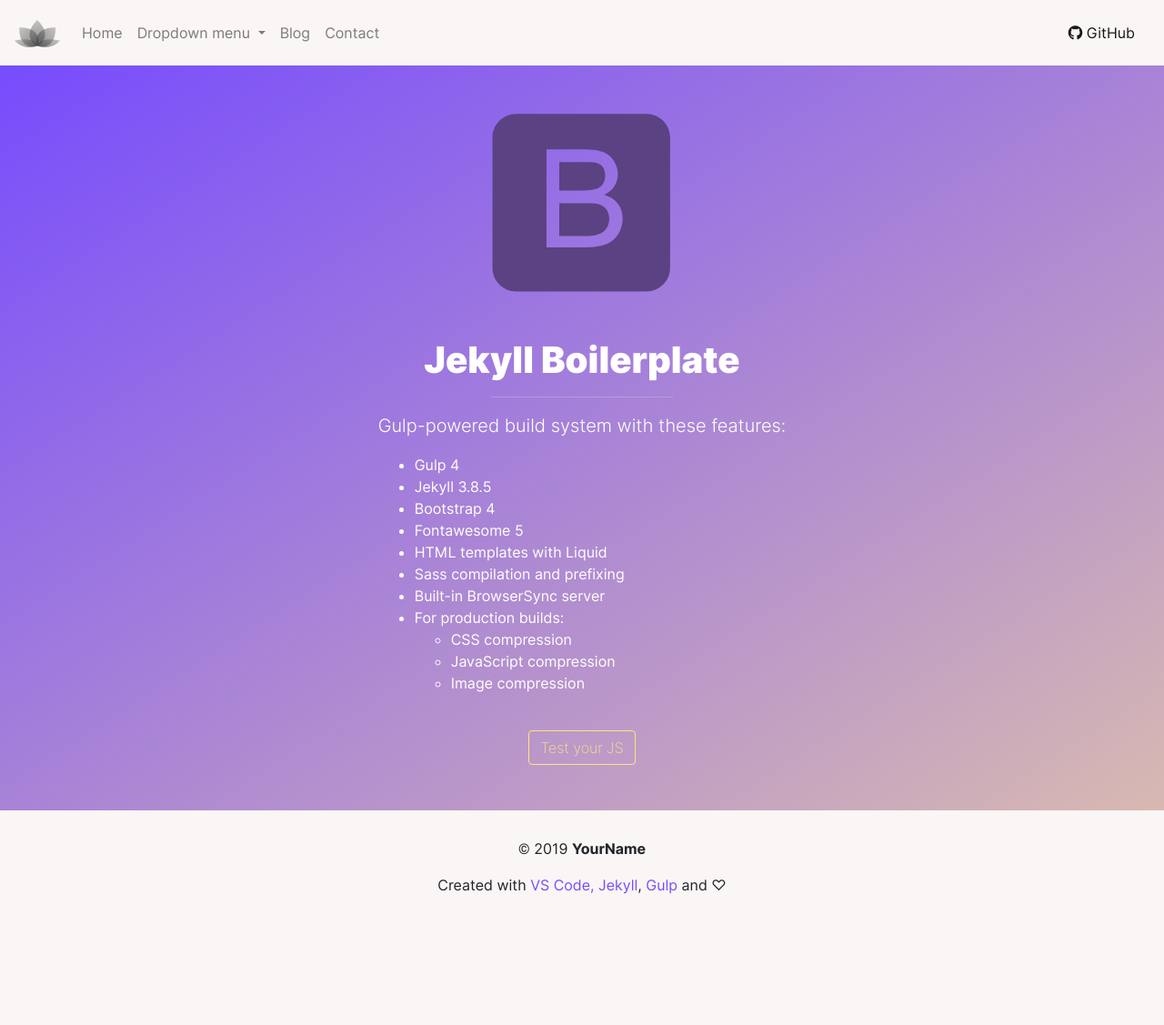
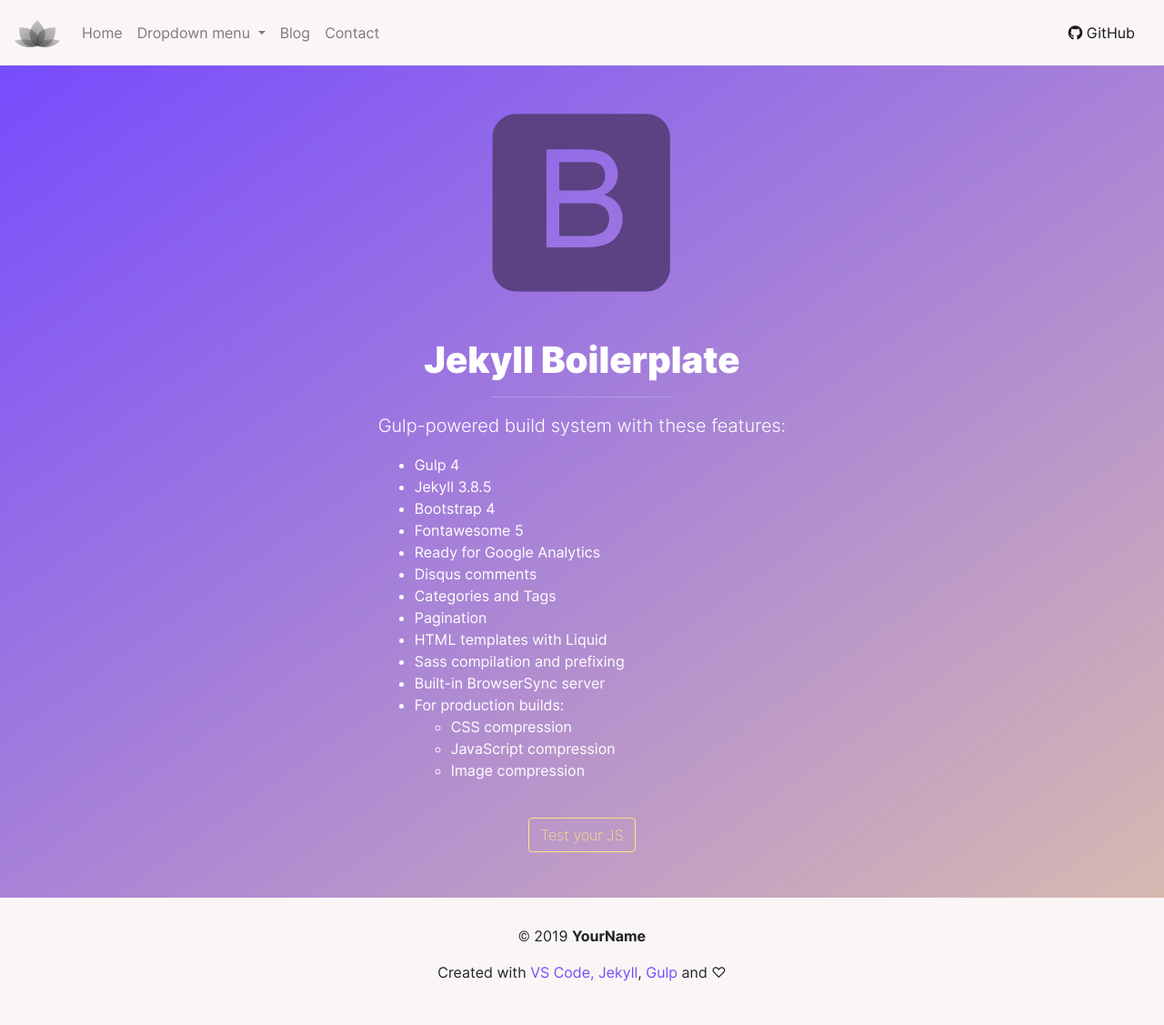
Before and after one commit to MarcelReig/jekyll-bootstrap-boilerplate, a Jekyll site: the page built from index.html, in a window 1280 px wide. Shown: the whole page at 91% size. Built offline with Jekyll 4.4.1, drawn with Linux system fonts in a browser that asks for light colours; nearby versions of some CDN libraries; before the commit the page ends 1031 px from its top, so only the background shows below that.

Commit message:
:wrench:

```diff
--- a/_config.yml
+++ b/_config.yml
@@ -21,6 +21,9 @@
 url: "https://marcelreig.github.io" # the base hostname & protocol for your site, e.g. http://example.com
 twitter_username: johndoe
 github_username: johndoe
+
+# Analytics
+google_analytics: UA-XXXXXXXX-X #Where UA-XXXXXXXX-X is your tracking ID
 
 # Social
 codepen_path: http://codepen.io/MarcelReig
--- a/_includes/nav.html
+++ b/_includes/nav.html
@@ -15,12 +15,12 @@
   <div class="collapse navbar-collapse" id="navbarContent">
     <ul class="nav navbar-nav mr-auto">
       <li class="nav-item">
-        <a class="nav-link" href="/">Home</a>
+        <a class="nav-link" href="{{ site.baseurl}}/">Home</a>
       </li>
       <li class="nav-item dropdown">
         <a
           class="nav-link dropdown-toggle"
-          href="/"
+          href="{{ site.baseurl}}/"
           id="#"
           role="button"
           aria-haspopup="true"
@@ -29,18 +29,18 @@
           Dropdown menu
         </a>
         <div class="dropdown-menu" aria-labelledby="navbarDropdown">
-          <a class="dropdown-item" href="/">Item 1</a>
-          <a class="dropdown-item" href="/">Item 2</a>
-          <a class="dropdown-item" href="/">Item 3</a>
+          <a class="dropdown-item" href="{{ site.baseurl}}/">Item 1</a>
+          <a class="dropdown-item" href="{{ site.baseurl}}/">Item 2</a>
+          <a class="dropdown-item" href="{{ site.baseurl}}/">Item 3</a>
         </div>
       </li>
 
       <li class="nav-item">
-        <a class="nav-link" href="/blog/">Blog</a>
+        <a class="nav-link" href="{{ site.baseurl}}/blog/">Blog</a>
       </li>
 
       <li class="nav-item">
-        <a class="nav-link" href="/contact/">Contact</a>
+        <a class="nav-link" href="{{ site.baseurl}}/contact/">Contact</a>
       </li>
     </ul>
     <span class="navbar-text">
--- a/index.html
+++ b/index.html
@@ -32,6 +32,10 @@
         <li>Jekyll 3.8.5</li>
         <li>Bootstrap 4</li>
         <li>Fontawesome 5</li>
+        <li>Ready for Google Analytics</li>
+        <li>Disqus comments</li>
+        <li>Categories and Tags</li>
+        <li>Pagination</li>
         <li>HTML templates with Liquid</li>
         <li>Sass compilation and prefixing</li>
         <li>Built-in BrowserSync server</li>
```
Also changed, not shown: 10 other files.
